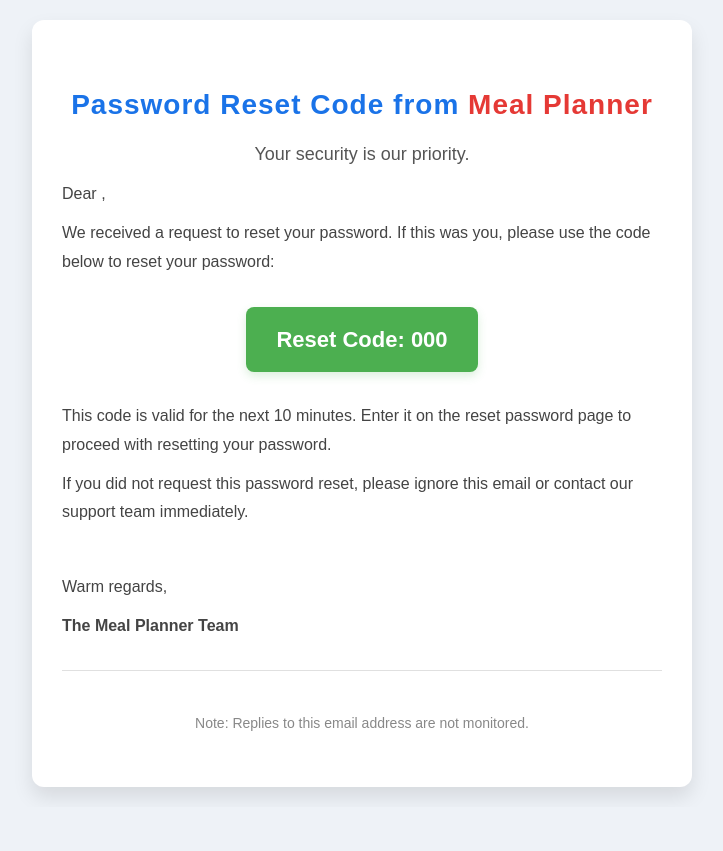
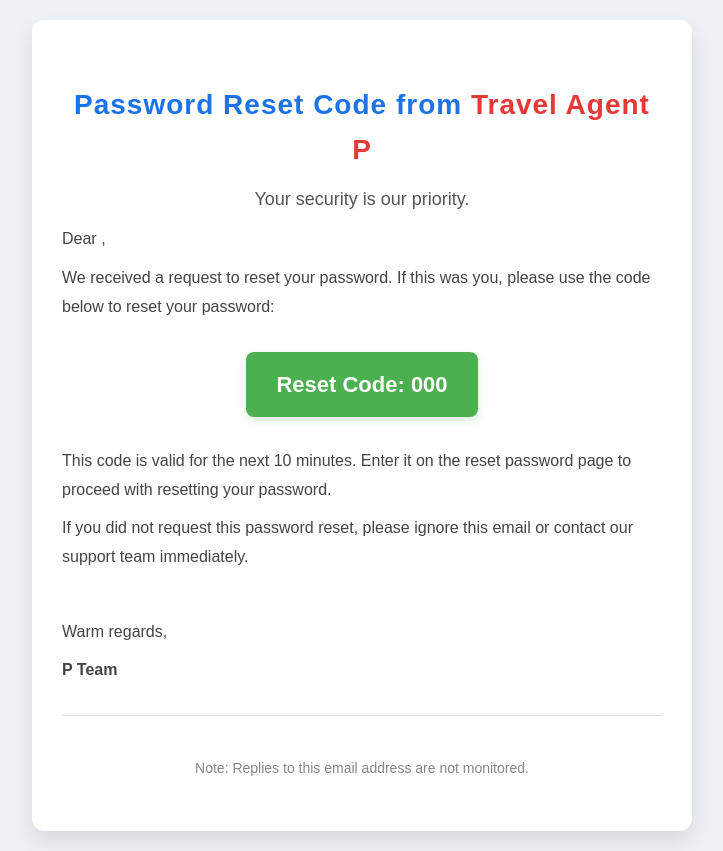
Before and after one commit to phongnickchinh/Travel_Agent_P, a Flask app: template server/app/templates/reset-password.html in a window 1280 px wide. Shown: the whole page, without its empty margins (278-1001 px from the left). Before the commit the page ends 797 px from the top, so only its background shows below. Run offline with Flask 3, Linux system fonts and the light colour scheme; the template is opened without the code that fills it: most values are stand-ins (such as "Sample title", 1, 10 or a date in 2020).

Commit message:
feat: Update email subjects and templates to reflect Travel Agent P branding

```diff
--- a/server/app/controller/auth/auth_controller.py
+++ b/server/app/controller/auth/auth_controller.py
@@ -254,7 +254,7 @@
         try:
             send_email(
                 to=new_user.email,
-                subject="Verify Your Email Address for Meal Planner",
+                subject="Verify Your Email Address for Travel Agent P",
                 template="verify-email",
                 user=new_user,
                 code=verification_code
--- a/server/app/templates/reset-password.html
+++ b/server/app/templates/reset-password.html
@@ -78,7 +78,7 @@
 </head>
 <body>
     <div class="container">
-        <h2 class="header">Password Reset Code from <span class="highlight">Meal Planner</span></h2>
+        <h2 class="header">Password Reset Code from <span class="highlight">Travel Agent P</span></h2>
         <p class="sub-header">Your security is our priority.</p>
 
         <p>Dear {{ user.name }},</p>
@@ -93,7 +93,7 @@
 
         <br>
         <p>Warm regards,</p>
-        <p><strong>The Meal Planner Team</strong></p>
+        <p><strong>P Team</strong></p>
 
         <hr>
 
--- a/server/app/templates/reset-password.txt
+++ b/server/app/templates/reset-password.txt
@@ -1,4 +1,4 @@
-Password Reset Code from Meal Planner
+Password Reset Code from Travel Agent P
 
 Your security is our priority.
 
@@ -13,6 +13,6 @@
 If you did not request this password reset, please ignore this email or contact our support team immediately.
 
 Warm regards,
-The Meal Planner Team
+The Travel Agent P Team
 
 Note: Replies to this email address are not monitored.
```
Also changed, not shown: docs/EMAIL_VERIFICATION_GUIDE.md (+1 -1 lines).
